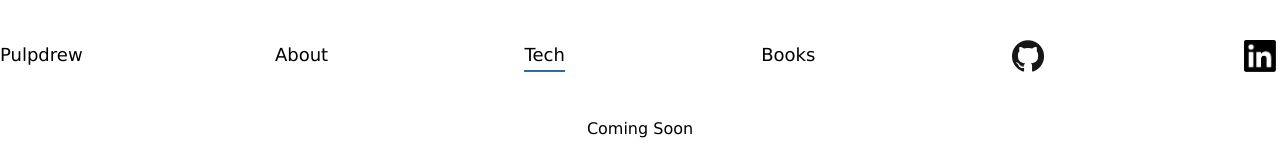
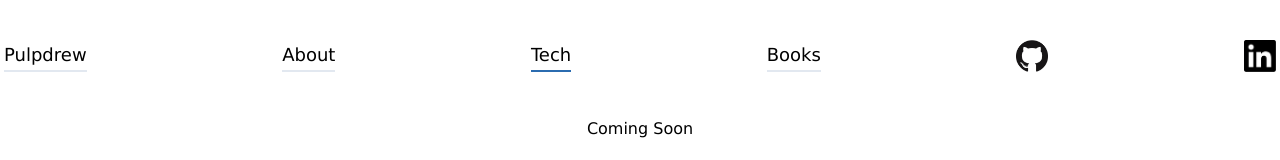
Before and after one commit to pulpdrew/pulpdrew-dot-com, a Next.js app: page /tech in a window 1280 px wide. Shown: the top 160 px of the page. Built offline with nearby package versions, Linux system fonts and the light colour scheme.

Commit message:
fix nav movement bug

```diff
--- a/components/nav.tsx
+++ b/components/nav.tsx
@@ -11,7 +11,7 @@ export enum NavItem {
 }
 
 const selectedClasses = "text-lg mb-1 mx-1 border-b-2 border-blue-700";
-const defaultClasses = "text-lg mb-1 nx-1";
+const defaultClasses = "text-lg mb-1 mx-1 border-b-2";
 
 const Nav: React.FC<{selected: NavItem}> = ({selected}) => {
   return (
```
